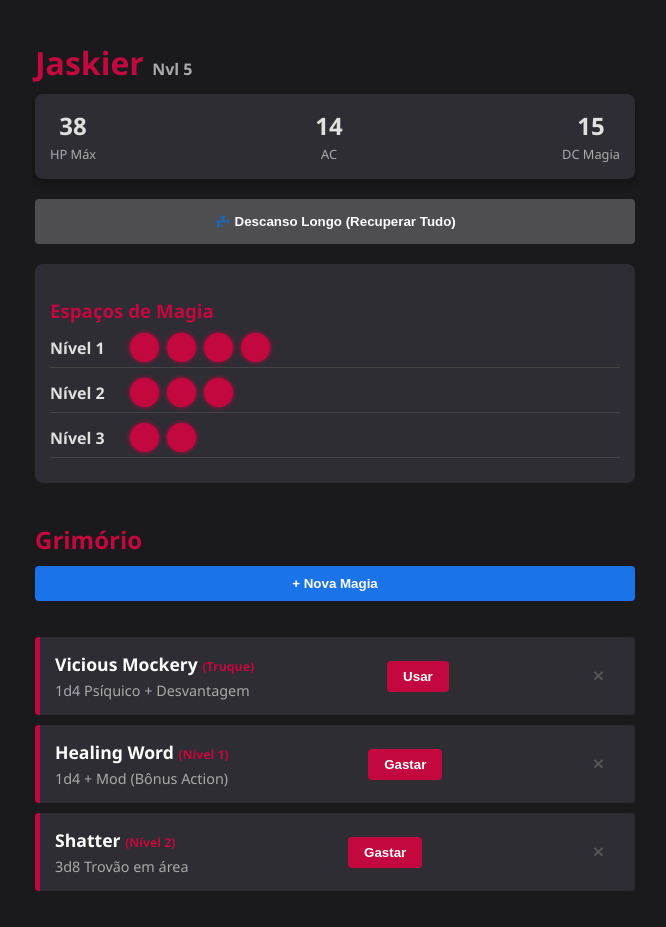
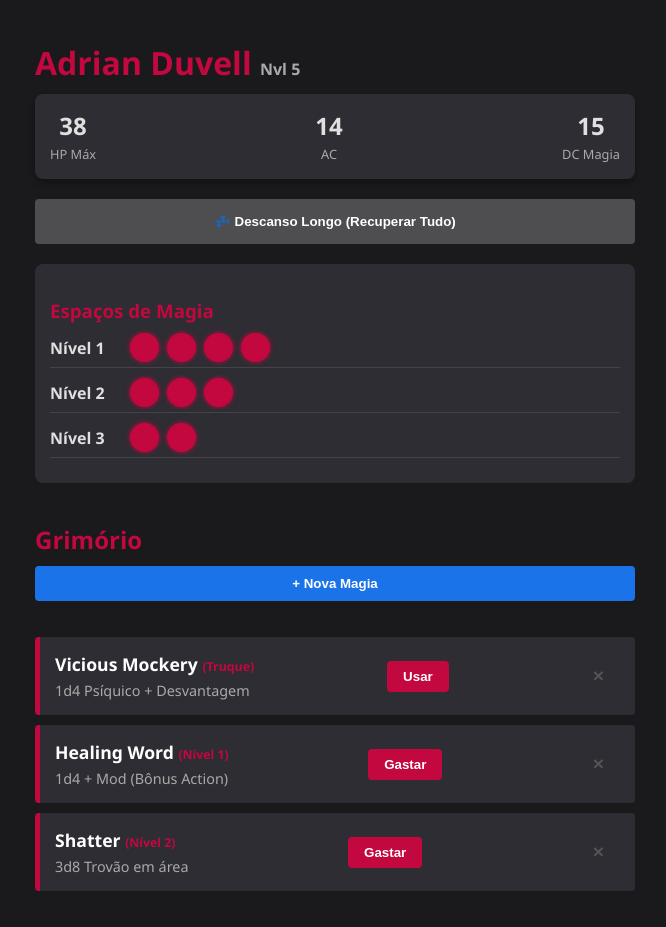
Before and after one commit to nickevangelista/rpg-test-dnd, a plain HTML site: page index.html in a window 1280 px wide. Shown: the whole page, without its empty margins (305-971 px from the left). Drawn offline with Linux system fonts and the light colour scheme.

Commit message:
Update character name from Jaskier to Adrian Duvell

```diff
--- a/index.html
+++ b/index.html
@@ -200,7 +200,7 @@
 <script>
     // --- Dados Iniciais (Configuração padrão) ---
     const defaultData = {
-        name: "Jaskier",
+        name: "Adrian Duvell",
         level: 5,
         stats: { hp: 38, ac: 14, dc: 15 },
         // Configuração de Slots Maximos por Nível (D&D 5e Bardo Nvl 5)
```
